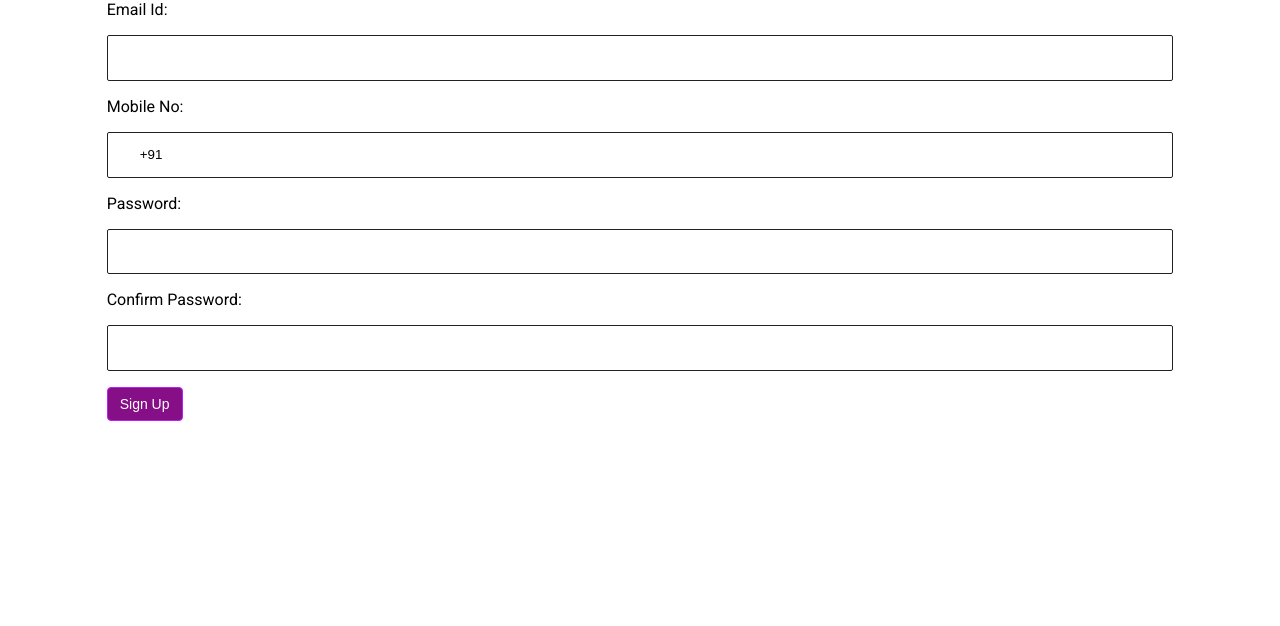
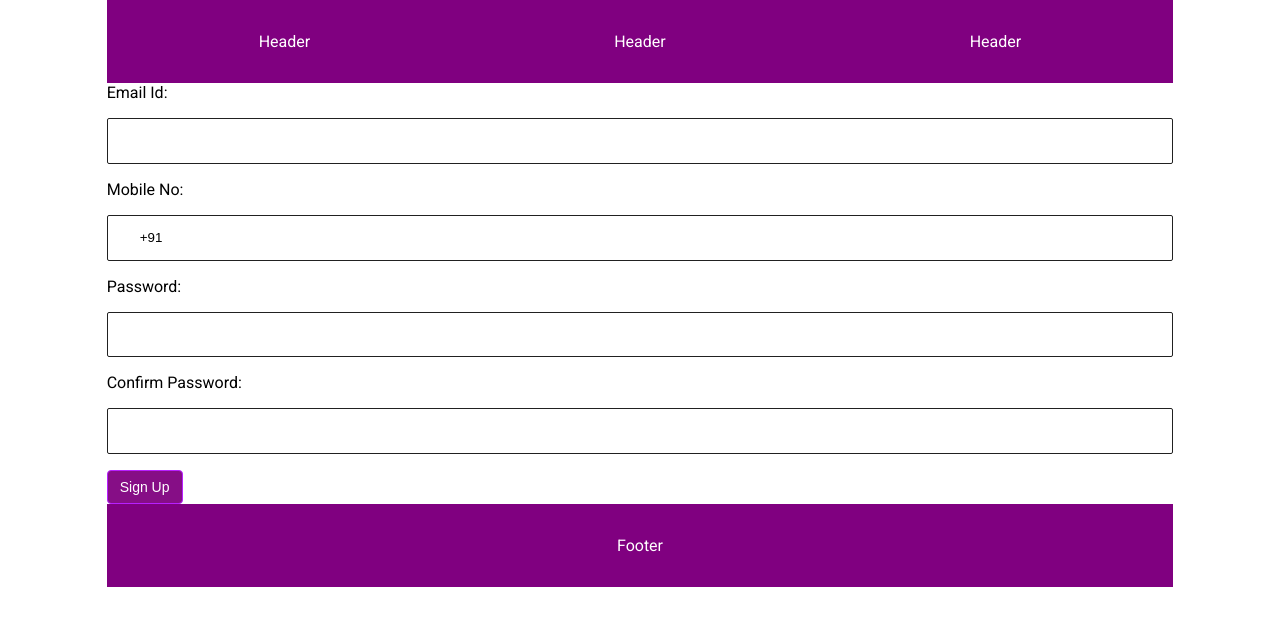
Before and after one commit to Techwarriors2020/React-UI, a React (Create React App) app: page / in a window 1280 px wide. Shown: the top 626 px of the page. Built offline with nearby package versions, Linux system fonts and the light colour scheme.

Commit message:
header-footer added

```diff
--- a/src/App.js
+++ b/src/App.js
@@ -6,15 +6,19 @@ import {
   Route,
   } from "react-router-dom";
 import LayOut from '../src/commonComponents/layout.component';
+import Header from './commonComponents/Header.component';
+import Footer from './commonComponents/Footer.component';
 import RegistrationModule from '../src/modules/registration/container';
 import LoginModule from '../src/modules/login/container';
 import LandingPage from '../src/modules/landingpage/container';
+
 function App() {
  // console.log('kutumb css' + Kutumb);
   return (
 
 
 <LayOut>
+<Header className='ekutumb-col-12'>Header</Header>
 <Router>
 <Switch>
           <Route exact path="/">
@@ -31,6 +35,8 @@ function App() {
           </Route>
         </Switch>
    </Router>
+   <Footer className='ekutumb-col-12'>Footer</Footer>
+
 </LayOut>
 
   );
--- a/src/modules/landingpage/components/landingPage.component.tsx
+++ b/src/modules/landingpage/components/landingPage.component.tsx
@@ -1,7 +1,5 @@
 
 import React from 'react';
-import Header from  '../../../commonComponents/Header.component';
-import Footer from '../../../commonComponents/Footer.component';
 import LeftPanel from  '../../../commonComponents/leftPanel.component';
 import RightPanel from  '../../../commonComponents/rightPanel.component';
 
@@ -14,12 +12,10 @@ interface ILandingPageProps {
 const LandingPage: React.FC<ILandingPageProps> = ({ children, ...props }) => {
     return (
         <div {...props} >
-            <Header className='ekutumb-col-12'>Header</Header>
             <div className="ekutumb-col-12">
             <LeftPanel>LeftPanel</LeftPanel>
                 <RightPanel>RightPanel</RightPanel>
             </div>
-            <Footer>Footer</Footer>
                  </div>
     );
 };
--- a/src/modules/registration/components/index.js
+++ b/src/modules/registration/components/index.js
@@ -9,7 +9,8 @@ import {
   passwordComplexityValidation,
 } from "../../../utils/validation.util";
 import { phoneNumberCountryCode } from "../../../constants/static.constants";
-
+import  Header from '../../../commonComponents/Header.component';
+import  Footer from '../../../commonComponents/Footer.component';
 const validationSchema = {
   userEmail: [mandatoryValidation, emailValidation],
   userPassword: [mandatoryValidation, passwordComplexityValidation],
@@ -141,6 +142,8 @@ const Registration = () => {
 
       </div>
     </div>
+
+
   );
 };
 
```
